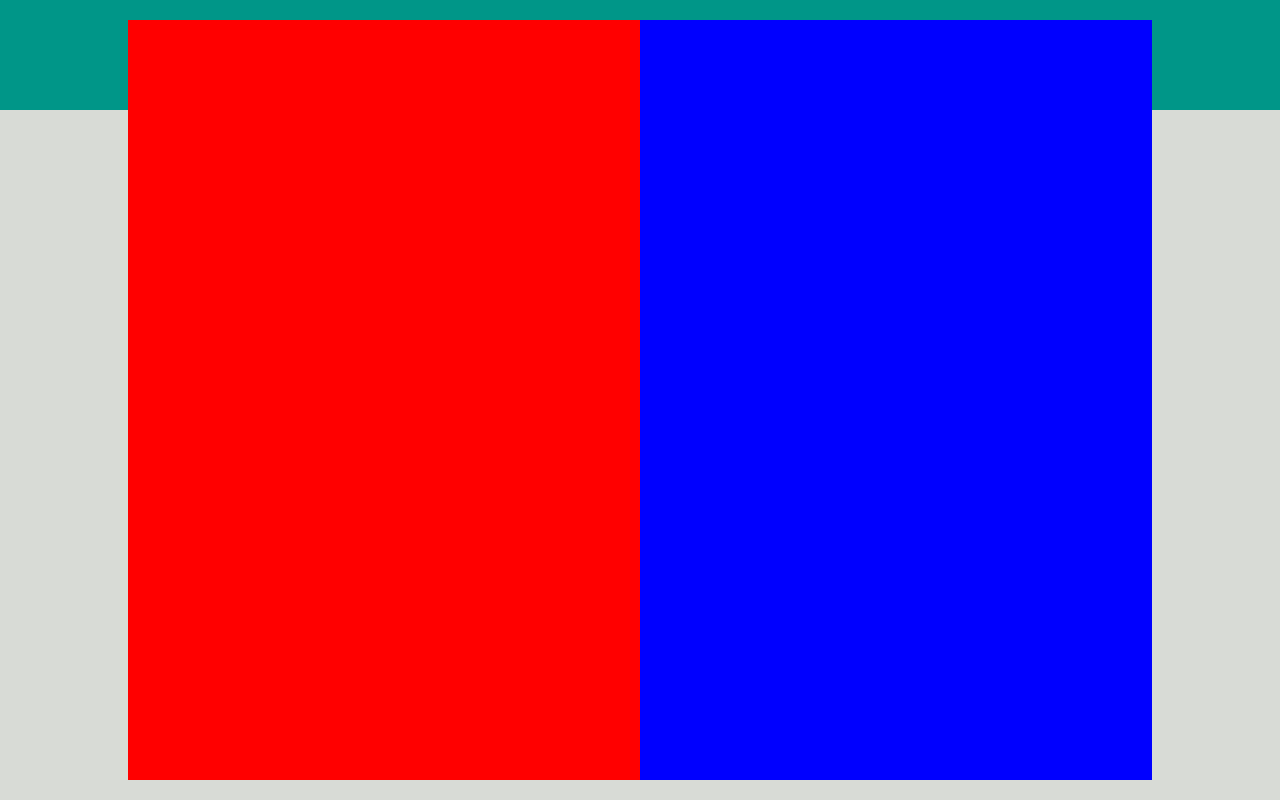
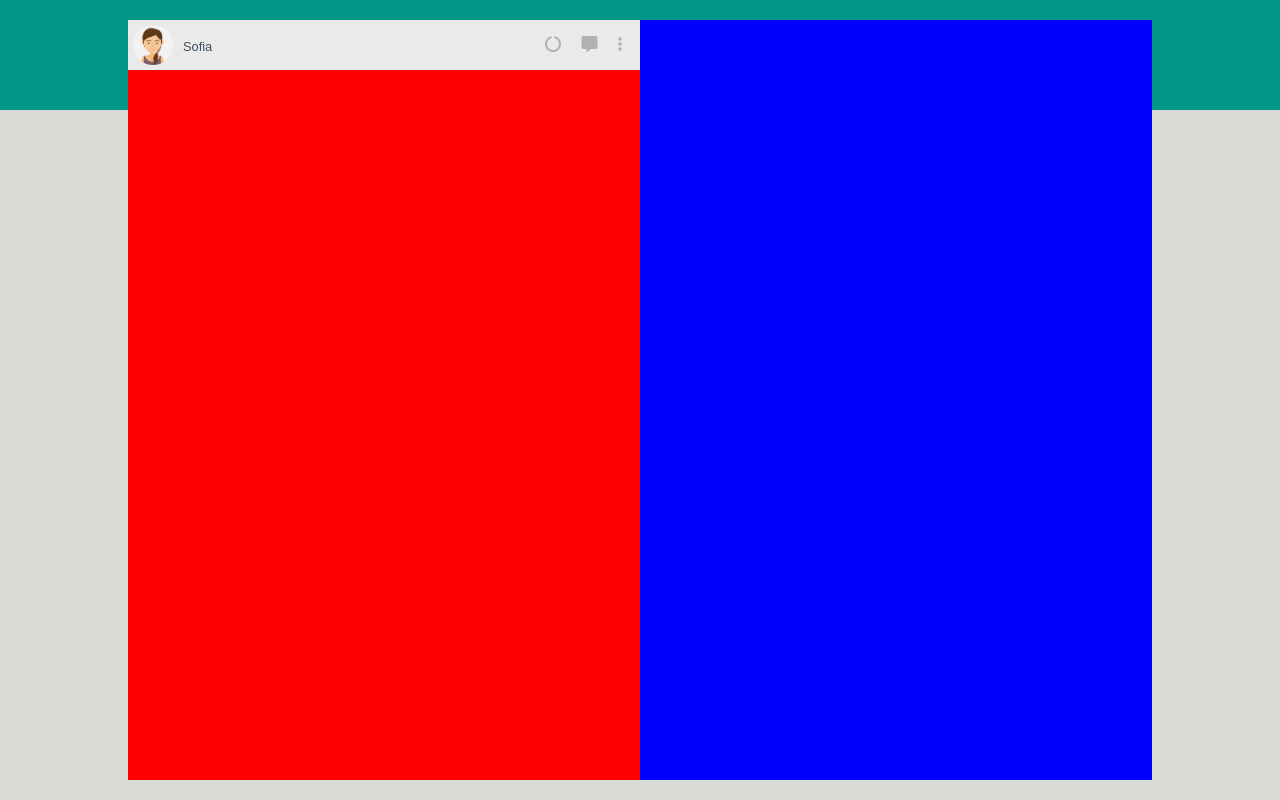
Before and after one commit to Valee8/vue-boolzapp, a plain HTML site: page index.html in a window 1280 px wide. Drawn offline with nearby package versions, Linux system fonts and the light colour scheme.

Commit message:
aggiungo contenuto my-info

```diff
--- a/css/style.css
+++ b/css/style.css
@@ -4,6 +4,10 @@
     box-sizing: border-box;
 }
 
+img {
+    max-width: 100%;
+    border-radius: 100%;
+}
 
 body {
     font-family: Arial, Helvetica, sans-serif;
@@ -41,3 +45,37 @@ body {
 .chat-content {
     background-color: blue;
 }
+
+.my-info {
+    display: flex;
+    justify-content: space-between;
+    align-items: center;
+    background-color: #EAEAEA;
+    height: 50px;
+    padding: 5px 10px 5px 5px;
+}
+
+.name {
+    padding-left: 10px;
+    font-size: 0.8rem;
+    padding-top: 2px;
+    color: #404f5e;
+}
+
+.my-info-avatar {
+    display: flex;
+    align-items: center;
+    height: 100%;
+}
+
+.my-avatar {
+    height: 100%;
+}
+
+.my-info-icons {
+    color: #B1B1B1;
+}
+
+.my-info-icons i {
+    padding: 0 8px;
+}
--- a/index.html
+++ b/index.html
@@ -17,6 +17,19 @@
     <div class="container">
         <div class="users-content">
 
+            <div class="my-info">
+                <div class="my-info-avatar">
+                    <img class="my-avatar" src="img/avatar_io.jpg" alt="mio avatar">
+                    <div class="name">Sofia</div>
+                </div>
+
+                <div class="my-info-icons">
+                    <i class="fa-solid fa-circle-notch"></i>
+                    <i class="fa-solid fa-message"></i>
+                    <i class="fa-solid fa-ellipsis-vertical"></i>
+                </div>
+            </div>
+
         </div>
 
         <div class="chat-content">
```
